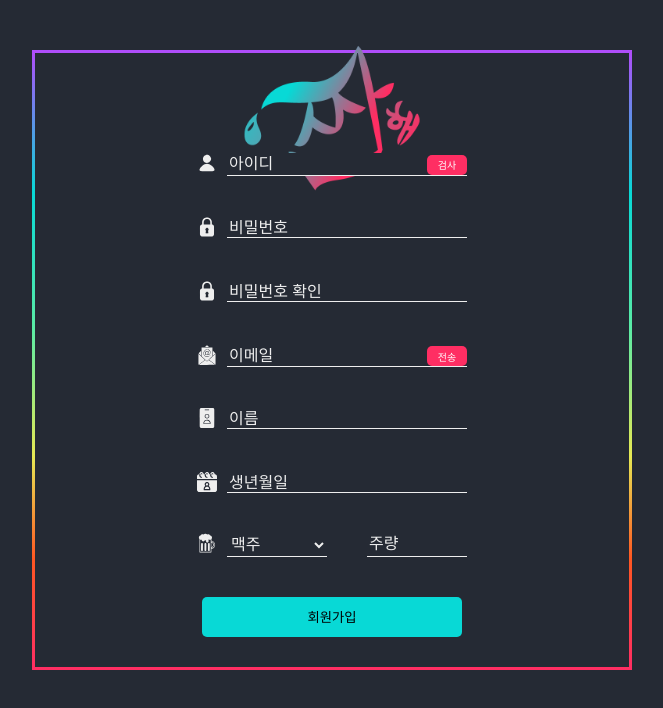
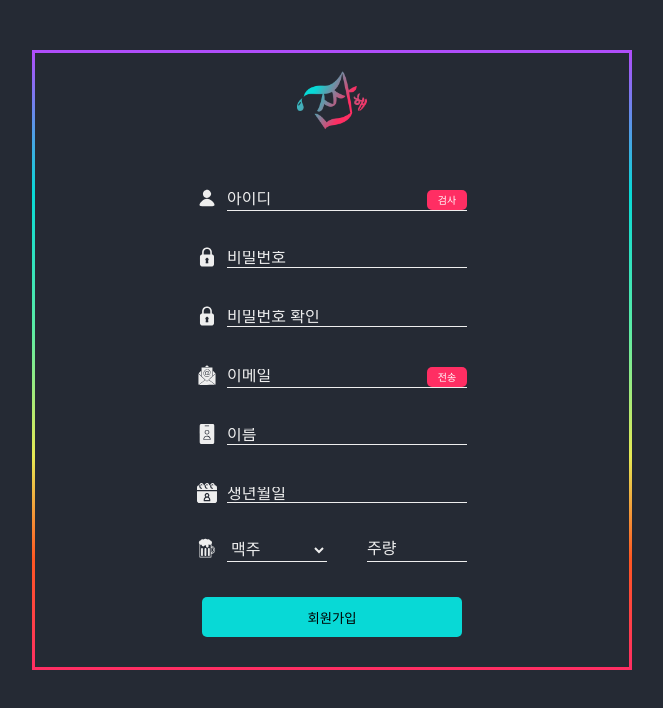
Before and after one commit to hongseunggi/jjanhae, a React (Create React App) app in the folder frontend/: page / in a window 1280 px wide. Shown: the top 708 px of the page, without its empty margins (308-971 px from the left). Built offline with nearby package versions, Linux system fonts and the light colour scheme.

Commit message:
#S06P12A507-34/[Update] 회원가입 폼 css 수정#2

```diff
--- a/frontend/src/components/Regist/RegistForm.jsx
+++ b/frontend/src/components/Regist/RegistForm.jsx
@@ -85,8 +85,8 @@ const Regist = () => {
   return (
     <>
       <div className={styles.formBorder}>
-        <img src={logo} alt="logo" className={styles.logo} />
         <form className={styles.form} onSubmit={handleSubmit(onSubmit)}>
+          <img src={logo} alt="logo" className={styles.logo} />
           <div className={`${styles.icon} ${styles.top}`}>
             <div>
               <IdIcon fill="#EEE" width="20" height="20" />
--- a/frontend/src/components/Regist/RegistForm.module.css
+++ b/frontend/src/components/Regist/RegistForm.module.css
@@ -4,19 +4,19 @@
 }
 
 .logo {
-  width: 250px;
-  height: 250px;
+  width: 100px;
+  height: 100px;
   background-color: transparent;
-  position: absolute;
-  top: 0;
+  /* position: absolute; */
+  /* top: 0; */
 }
 .icon {
   display: flex;
 }
-
+/*
 .icon.top {
   margin-top: 100px;
-}
+} */
 .inputAndMsg {
   display: flex;
   flex-direction: column;
@@ -32,6 +32,7 @@ input {
   border: none;
   color: #eee;
   width: 200px;
+  padding: 0;
 }
 input::placeholder {
   color: #eee;
```
